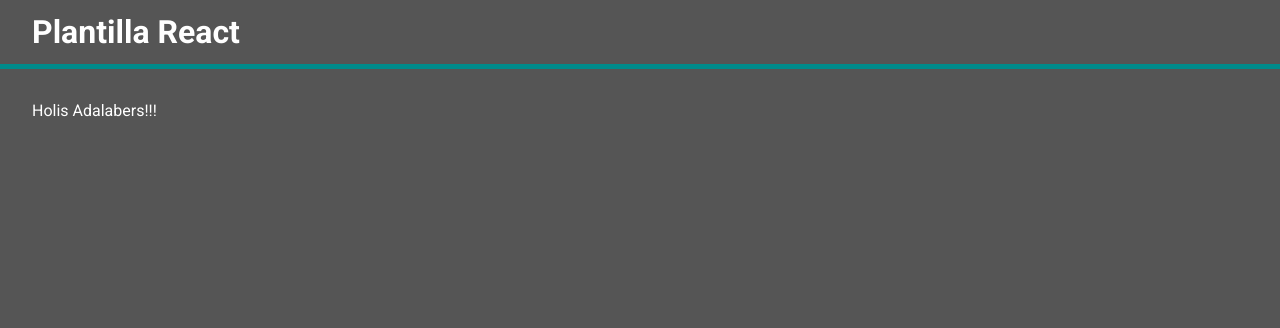
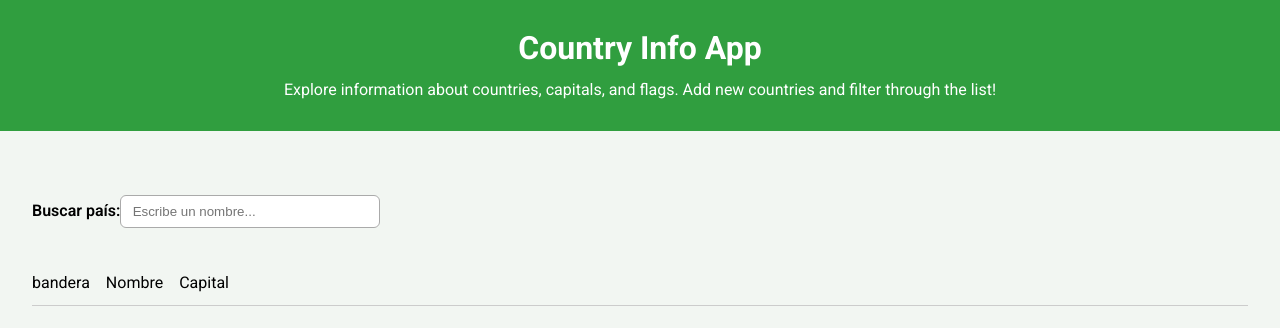
Before and after one commit to s-minaya/Listado-de-paises, a React (Vite) app: page / in a window 1280 px wide. Shown: the top 328 px of the page. Built offline with nearby package versions, Linux system fonts and the light colour scheme; a web font is replaced by a local one.

Commit message:
Added initial HTML and SCSS

```diff
--- a/src/components/App.jsx
+++ b/src/components/App.jsx
@@ -1,12 +1,23 @@
 import "../styles/App.scss";
+import CountryList from "./CountryList";
+import Filters from "./Filters";
+import Header from "./Header";
+
 
 function App() {
   return (
     <div>
       <header className="header">
-        <h1 className="title">Plantilla React</h1>
+        <Header/>
       </header>
-      <main className="main">Holis Adalabers!!!</main>
+       <main className="main">
+
+        <Filters/>
+
+        <CountryList/>
+
+        </main>
+
     </div>
   );
 }
--- /dev/null
+++ b/src/components/CountryItem.jsx
@@ -0,0 +1,11 @@
+function CountryItem() {
+  return (
+    <li className="country-list__item">
+      <span className="country-item__flag">bandera</span>
+      <span className="country-item__name">Nombre</span>
+      <span className="country-item__capital">Capital</span>
+    </li>
+  );
+}
+
+export default CountryItem;
--- /dev/null
+++ b/src/components/CountryList.jsx
@@ -0,0 +1,14 @@
+import CountryItem from "./CountryItem";
+
+function CountryList() {
+  return (
+
+    <ul className="country-list">
+        <CountryItem/>
+
+
+    </ul>
+  );
+}
+
+export default CountryList;
--- /dev/null
+++ b/src/components/Filters.jsx
@@ -0,0 +1,17 @@
+function Filters() {
+  return (
+    <section className="filters">
+      <label className="filters__label">
+        Buscar país:
+        <input
+          type="text"
+          value=""
+          className="filters__input"
+          placeholder="Escribe un nombre..."
+        />
+      </label>
+    </section>
+  );
+}
+
+export default Filters;
--- /dev/null
+++ b/src/components/Header.jsx
@@ -0,0 +1,10 @@
+function Header() {
+  return (
+    <>
+      <h1 className="header__title">Country Info App</h1>
+      <p className="header__text">Explore information about countries, capitals, and flags. Add new countries and filter through the list!</p>
+    </>
+  );
+}
+
+export default Header;
--- a/src/styles/App.scss
+++ b/src/styles/App.scss
@@ -9,19 +9,72 @@
 }
 
 body {
-  background-color: #555;
+  background-color: #f2f6f2;
   color: #fff;
+}
+.main {
+  padding: 2rem;
+  color: black;
 }
 
 .header {
-  border-bottom: solid 5px darkcyan;
+   background-color: #309e3f;
+  margin-bottom: 2rem;
+  padding: 1rem 0;
 
-  .title {
+  &__title {
+    text-align: center;
     line-height: 4rem;
     padding-inline: 2rem;
   }
+  &__text {
+    text-align: center;
+    margin-bottom: 1rem;
+  }
 }
 
-.main {
-  padding: 2rem;
+
+.filters {
+  margin-bottom: 2rem;
+
+
+  &__label {
+    display: block;
+    margin-bottom: 0.5rem;
+    font-weight: 600;
+  }
+
+  &__input {
+    width: 100%;
+    max-width: 260px;
+    padding: 0.5rem 0.7rem;
+    border: 1px solid #aaa;
+    border-radius: 6px;
+  }
 }
+
+.country-list {
+  padding: 0;
+  margin: 0;
+
+  &__item {
+    list-style: none;
+    display: flex;
+    align-items: center;
+    gap: 1rem;
+    padding: 0.8rem 0;
+    border-bottom: 1px solid #ccc;
+  }
+
+  &__flag {
+    font-size: 2rem;
+  }
+
+  &__name {
+    font-weight: 600;
+  }
+
+  &__capital {
+    font-weight: 300;
+  }
+}
```
